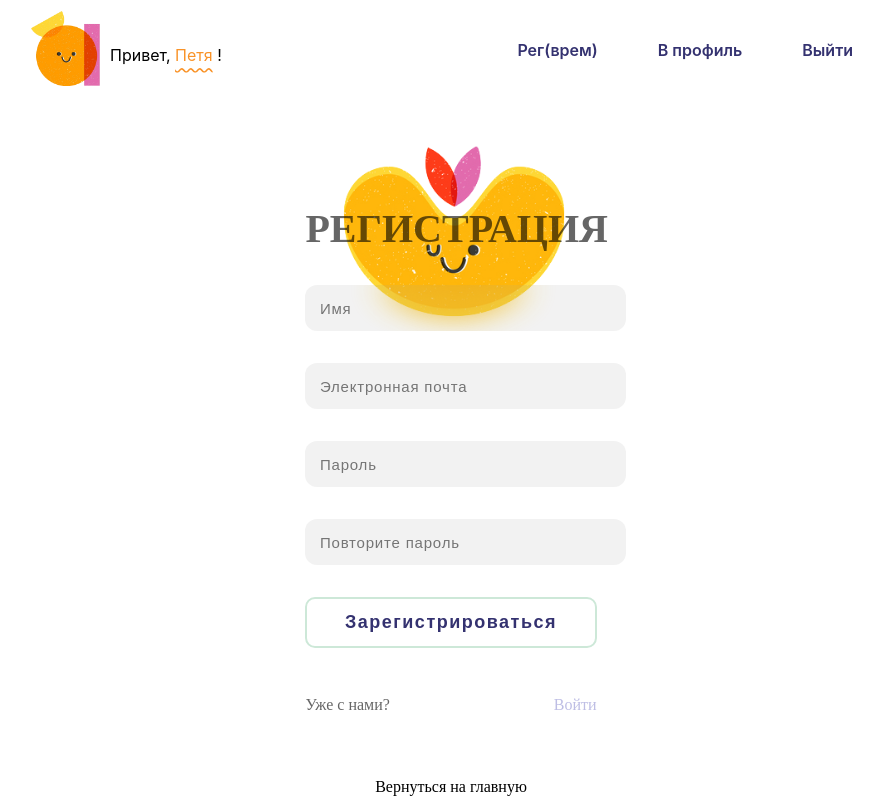
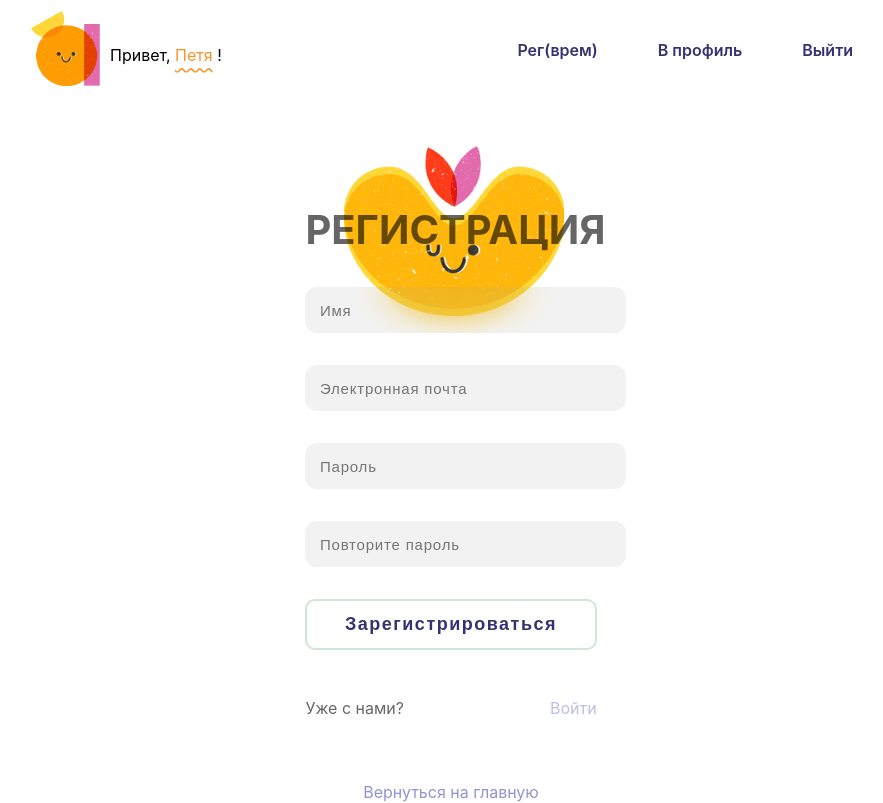
Before and after one commit to Team38-Hackaton/frontend, a React (Create React App) app: page /register in a window 1280 px wide. Shown: the top 803 px of the page, without its empty margins (189-1072 px from the left). Built offline with nearby package versions, Linux system fonts and the light colour scheme.

Commit message:
Убрал кнопку и изменил шрифт для форм входа и регистрации

```diff
--- a/src/components/login/Login.jsx
+++ b/src/components/login/Login.jsx
@@ -8,7 +8,6 @@ const Login = () => {
   return(
     <>
       <Header />
-      <Link to='/'>К игре</Link>
       <section className="container">
           <div className="login-container">
               <div className="form-container">
--- a/src/components/register/Register.css
+++ b/src/components/register/Register.css
@@ -17,7 +17,6 @@ h1 {
   align-items: center;
   margin: 40px 0 0 0;
   box-sizing: border-box;
-  font-family: "poppins";
   background: var(--background);
   color: var(--color);
 }
--- a/src/components/register/Register.jsx
+++ b/src/components/register/Register.jsx
@@ -28,7 +28,7 @@ const Register = ({onRegister}) => {
           </div>
         </div>
         <div className="theme-btn-container"></div>
-        <Link to='/'>Вернуться на главную</Link>
+        <Link className='link' to='/'>Вернуться на главную</Link>
       </section>
     </>
   )
```
